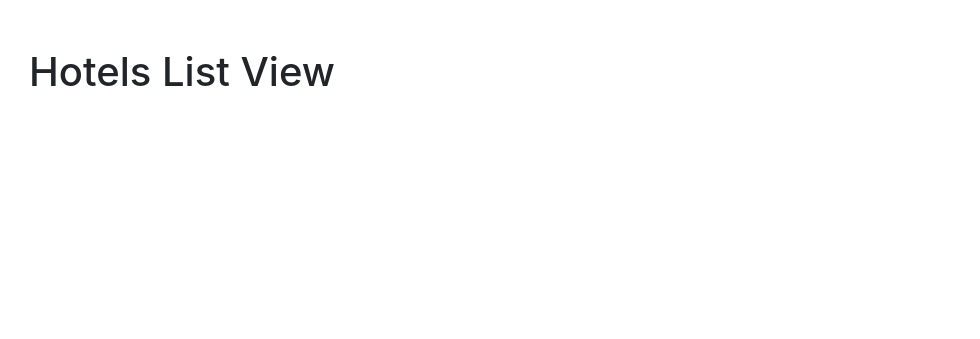
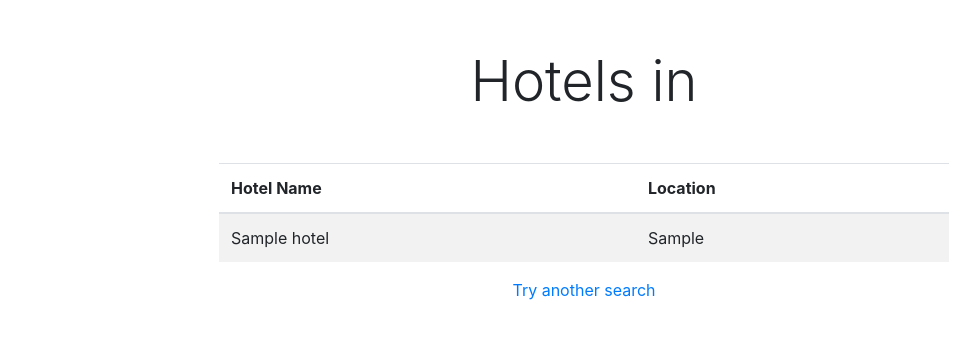
Before and after one commit to te25son/hotels_project, a Django app: page /hotels/ in a window 1280 px wide. Shown: the top 339 px of the page, without its empty margins (56-1036 px from the left). Run offline with Django 3.2, Linux system fonts and the light colour scheme; tables that the repository leaves empty hold one stand-in row (values such as "Sample post"); some libraries are stand-ins or nearby versions.

Commit message:
Add form to search template, and table and logic to hotel results template

```diff
--- a/templates/hotel_results.html
+++ b/templates/hotel_results.html
@@ -3,5 +3,40 @@
 {% block title %}Hotels{% endblock title %}
 
 {% block content %}
-  <h1>Hotels List View</h1>
+  <div class="row justify-content-center">
+    <div class="col-lg-8 col-md-10 col-sm-12">
+      <h1 class="text-center display-4 mb-5">Hotels in {{ query|title }}</h1>
+      {% if hotels.count > 0 %}
+      <table class="table table-striped">
+        <thead>
+          <tr>
+            <th scope="col">Hotel Name</th>
+            <th scope="col">Location</th>
+          </tr>
+        </thead>
+        <tbody>
+          {% for hotel in hotels %}
+            <tr>
+              <td>{{ hotel.name }}</td>
+              <td>{{ hotel.loc }}</td>
+            </tr>
+          {% endfor %}
+        </tbody>
+      </table>
+      {% else %}
+      <div class="row justify-content-center">
+        <div style="width:75%" class="alert alert-warning">
+          <div class="text-center">
+            <p><strong>Oh no!</strong></p>
+            <p>We currently don't have any hotels in {{ query|title }}.</p>
+            <p>If you are a hotel owner and would like to add your hotel(s) to our search database, please contact us at <a href="#">fake@hotelsproject.com</a></p>
+          </div>
+        </div>
+      </div>
+      {% endif %}
+      <p class="text-center">
+        <a href="{% url 'search' %}">Try another search</a>
+      </p>
+    </div>
+  </div>
 {% endblock content %}
```
Also changed, not shown: templates/search.html (+15 -1 lines).
